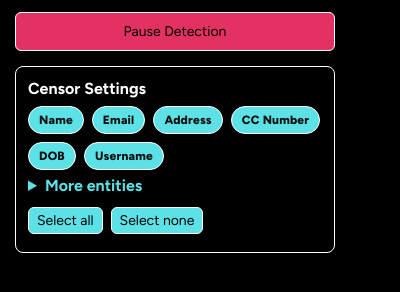
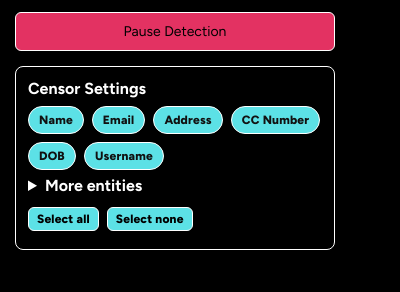
Before and after one commit to kzfsg/digitaltwin, a browser extension: page src/popup/popup.html in a window 400 px wide. Shown: the part 66-358 px from the top of the page. Drawn offline with Linux system fonts and the light colour scheme.

Commit message:
css consistency

```diff
--- a/src/popup/popup.html
+++ b/src/popup/popup.html
@@ -194,9 +194,12 @@
     details.more-entities summary {
       cursor: pointer;
       user-select: none;
-      color: #5ce1e6;
+      color: white;
       font-weight: 700;
       padding: 6px 0;
+    }
+    details.more-entities[open] summary {
+      color: #5ce1e6;
     }
     .dropdown-wrap {
         display: grid;
@@ -264,8 +267,8 @@
                 </div>
             </details>
             <div class="mini-controls">
-                <button id="selectAll" style="padding:4px 8px">Select all</button>
-                <button id="selectNone" style="padding:4px 8px">Select none</button>
+                <button id="selectAll" style="padding:4px 8px;font-size:12px;font-weight:800;letter-spacing:.2px">Select all</button>
+                <button id="selectNone" style="padding:4px 8px;font-size:12px;font-weight:800;letter-spacing:.2px">Select none</button>
             </div>
         </div>
 
```
